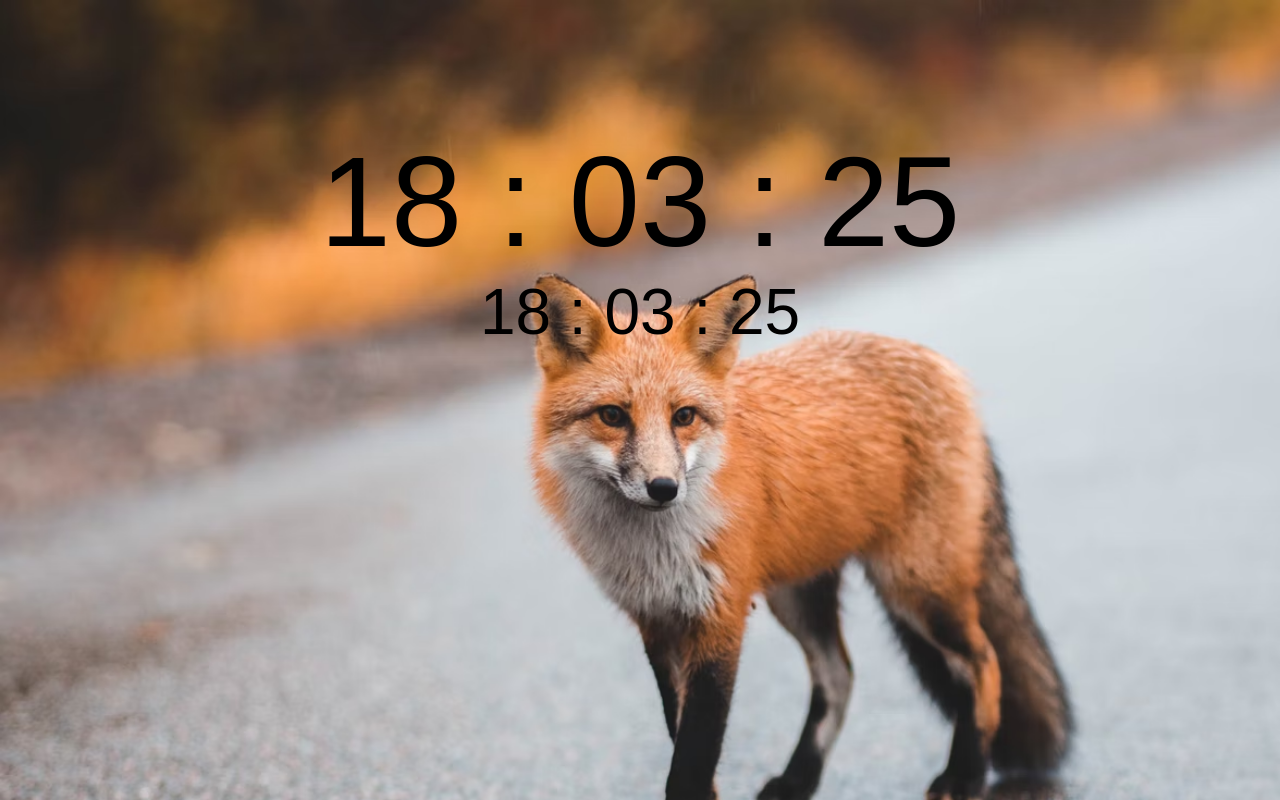
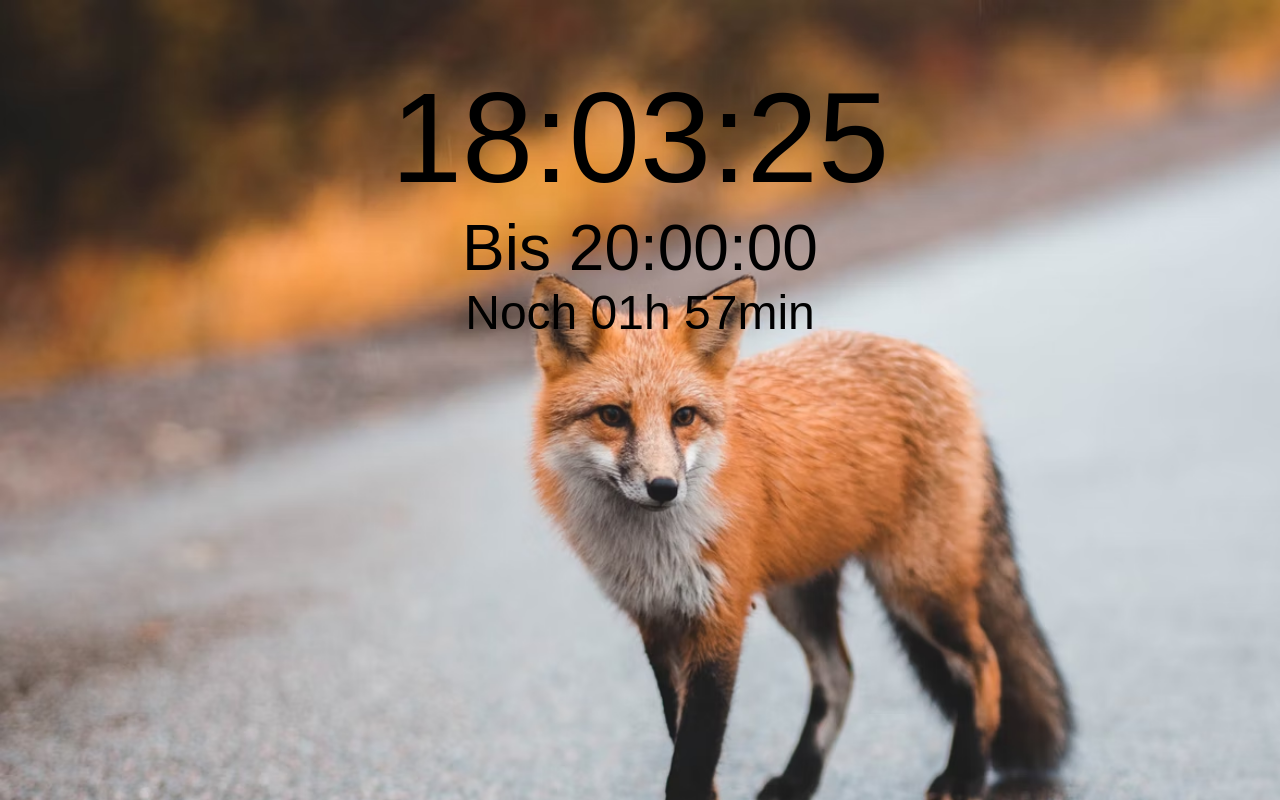
Before and after one commit to Noricea/Countdown, a plain HTML site: page index.html in a window 1280 px wide. Drawn offline with Linux system fonts and the light colour scheme.

Commit message:
added stuff

```diff
--- a/src/cDatePart.js
+++ b/src/cDatePart.js
@@ -9,7 +9,6 @@ export default class cDatePart {
         }
 
         this.interval = null;
-        this.remainingSeconds = 60;
 
         setInterval(() => { this.updateInterfaceTime(), 1000 });
     }
@@ -26,11 +25,7 @@ export default class cDatePart {
 
     static getHTML(){
         return `
-        <span class="cDatePart cDatePartHours">00</span>
-        <span class="cDatePart">:</span>
-        <span class="cDatePart cDatePartMinutes">00</span>
-        <span class="cDatePart">:</span>
-        <span class="cDatePart cDatePartSeconds">00</span>
+        <span class="cDatePart cDatePartHours">00</span><span class="cDatePart">:</span><span class="cDatePart cDatePartMinutes">00</span><span class="cDatePart">:</span><span class="cDatePart cDatePartSeconds">00</span>
         `;
     }
 }
--- a/src/index.js
+++ b/src/index.js
@@ -1,5 +1,6 @@
 import cDatePart from "./cDatePart.js";
 import showTargetTime from "./showTargetTime.js";
+import showRemainingTime from "./showRemainingTime.js";
 
 if ("serviceWorker" in navigator){
     navigator.serviceWorker.register("sw.js").then(registration => {
@@ -20,5 +21,5 @@ new showTargetTime(
 );
 
 new showRemainingTime(
-    document.querySelector(".showRemainingTime")
+    document.querySelector(".showRemainingTime", 10, 0)
 );
--- a/src/master.css
+++ b/src/master.css
@@ -1,5 +1,4 @@
 body {
-    max-width: 100%;
     margin: auto;
     padding: 64px;
 }
@@ -16,30 +15,26 @@ body {
 }
 
 .showCurrentDate {
-    display: block;
+    display: flexbox;
     font-family: sans-serif;
     color: inherit;
     text-align: center;
     font-size: 128px;
-    padding-top: 64px;
     border-radius: inherit;
 }
 
-.showRemainingTime {
-    display: block;
-    font-family: sans-serif;
-    color: inherit;
-    text-align: center;
-    font-size: 64px;
-    padding-bottom: 64px;
-    border-bottom-left-radius: inherit;
-    border-bottom-right-radius: inherit;
-}
-
 .showTargetTime {
-    display: block;
+    display: flexbox;
     font-family: sans-serif;
     color: inherit;
     text-align: center;
     font-size: 64px;
 }
+
+.showRemainingTime {
+    display: flexbox;
+    font-family: sans-serif;
+    color: inherit;
+    text-align: center;
+    font-size: 48px;
+}
--- a/src/showRemainingTime.js
+++ b/src/showRemainingTime.js
@@ -2,30 +2,40 @@ export default class showRemainingTime {
     constructor(root){
         root.innerHTML = showRemainingTime.getHTML();
 
+        this.tHours = 0;
+        this.tMinutes = 0;
         this.el = {
-            hours: root.querySelector(".timerPartHours"),
-            minutes: root.querySelector(".timerPartMinutes")
+            hours: root.querySelector(".showRemainingTimeHours"),
+            minutes: root.querySelector(".showRemainingTimeMinutes")
         }
 
         this.interval = null;
-        this.remainingSeconds = 60;
 
         setInterval(() => { this.updateInterfaceTime(), 1000 });
     }
 
     updateInterfaceTime(){
-        const hours = new Date().getHours();
-        const minutes = new Date().getMinutes();
+        const hours = (new Date().getHours() + 2) % 24 - new Date().getHours() - 1;
+        const minutes = 60 - new Date().getMinutes() % 59;
 
-        this.el.hours.textContent = hours.toString().padStart(2, "0");
-        this.el.minutes.textContent = minutes.toString().padStart(2, "0");
+        if(hours > 1 || hours == 1 && minutes > 0) {
+            this.el.hours.textContent = "Noch " + hours.toString().padStart(2, "0") + "h ";
+            this.el.minutes.textContent = minutes.toString().padStart(2, "0") + "min"
+        }
+        else if(hours == 1 && minutes == 0) {
+            this.el.minutes.textContent = "Noch 60min"
+        }
+        else if(hours == 0 && minutes < 60) {
+            this.el.minutes.textContent = "Noch " + minutes.toString().padStart(2, "0") + "min";
+        }
+        else {
+            this.el.minutes.textContent = "Zeit abgelaufen"
+        }
     }
 
     static getHTML(){
         return `
-        <span class="timerPart timerPartHours">00</span>
-        <span class="timerPart">:</span>
-        <span class="timerPart timerPartMinutes">00</span>
+        <span class="showRemainingTime showRemainingTimeHours"></span><span class="showRemainingTime showRemainingTimeMinutes">00</span>
         `;
     }
 }
--- a/src/showTargetTime.js
+++ b/src/showTargetTime.js
@@ -9,15 +9,14 @@ export default class showTargetTime {
         }
 
         this.interval = null;
-        this.remainingSeconds = 60;
 
         setInterval(() => { this.updateInterfaceTime(), 1000 });
     }
 
     updateInterfaceTime(){
-        const hours = new Date().getHours();
-        const minutes = new Date().getMinutes();
-        const seconds = new Date().getSeconds();
+        const hours = new Date().getHours() + 2 % 24;
+        const minutes = 0;
+        const seconds = 0;
 
         this.el.hours.textContent = hours.toString().padStart(2, "0");
         this.el.minutes.textContent = minutes.toString().padStart(2, "0");
@@ -26,11 +25,7 @@ export default class showTargetTime {
 
     static getHTML(){
         return `
-        <span class="tDatePart tDatePartHours">00</span>
-        <span class="tDatePart">:</span>
-        <span class="tDatePart tDatePartMinutes">00</span>
-        <span class="tDatePart">:</span>
-        <span class="tDatePart tDatePartSeconds">00</span>
+        <span class="tDatePart">Bis </span><span class="tDatePart tDatePartHours">00</span><span class="tDatePart">:</span><span class="tDatePart tDatePartMinutes">00</span><span class="tDatePart">:</span><span class="tDatePart tDatePartSeconds">00</span>
         `;
     }
 }
```
